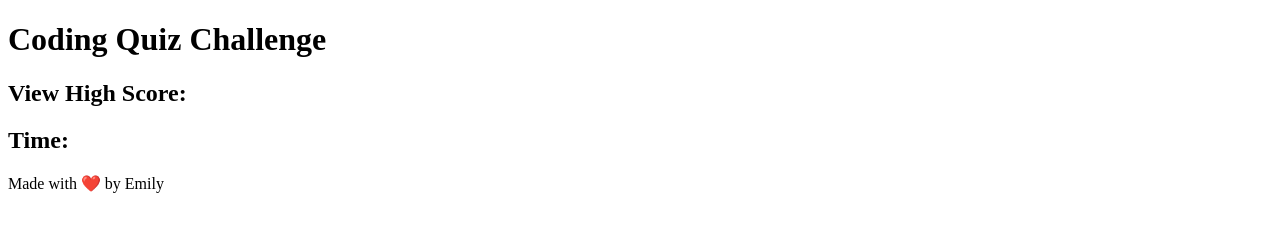
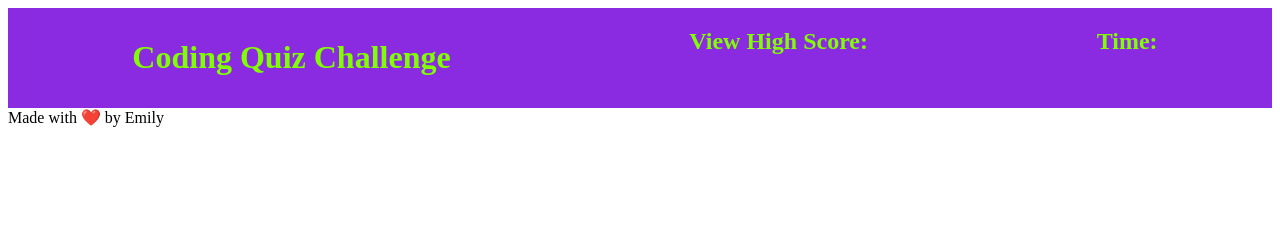
Before and after one commit to emilycain92/quiz-challenge, a plain HTML site: page index.html in a window 1280 px wide. Drawn offline with Linux system fonts and the light colour scheme.

Commit message:
beginning css

```diff
--- a/assets/css/style.css
+++ b/assets/css/style.css
@@ -0,0 +1,19 @@
+.header{
+    margin: center;
+    display: flex;
+    justify-content: space-around;
+    border: 10px;
+    background-color: blueviolet;
+
+}
+
+.header h1{
+   padding: 10px;
+   font: size 45px;
+   color: chartreuse;
+   text-align: center;
+}
+
+.header h2{
+    color:chartreuse
+}
--- a/assets/js/script.js
+++ b/assets/js/script.js
@@ -0,0 +1,4 @@
+//Start of Variables//
+var header = document.querySelector(".header");
+var highestScore = document.querySelector(".highScores");
+var displayTime = document.querySelector(".displayTime");
--- a/index.html
+++ b/index.html
@@ -3,7 +3,7 @@
 <head>
     <meta charset="UTF-8">
     <meta name="viewport" content="width=device-width, initial-scale=1.0">
-    <link rel="stylesheet" href="./assets/css/style.css" type="text/css"/>
+    <link rel="stylesheet" href="./assets/css/style.css">
     <title>Coding Quiz Challenge</title>
 </head>
 
@@ -12,7 +12,7 @@
 <!--Header CONTENTS/Score and Time Display-->
     <div class="header">
         <h1 >Coding Quiz Challenge</h1>
-        <h2 class="highScores">View High Score:</h2>
+        <h2 class="highScore">View High Score:</h2>
         <h2 class="displayTime">Time:</h2>
     </div>
 
```
